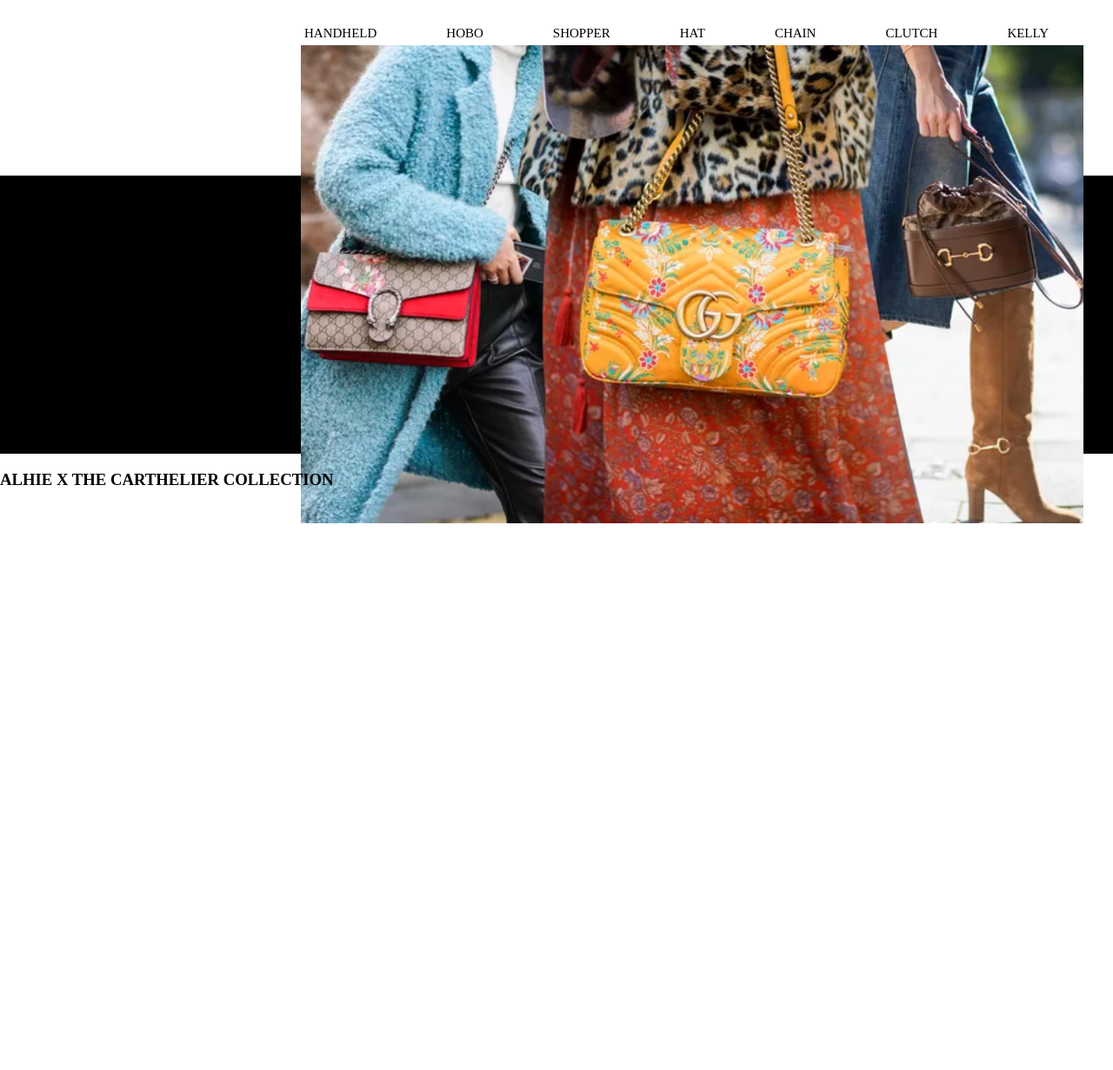
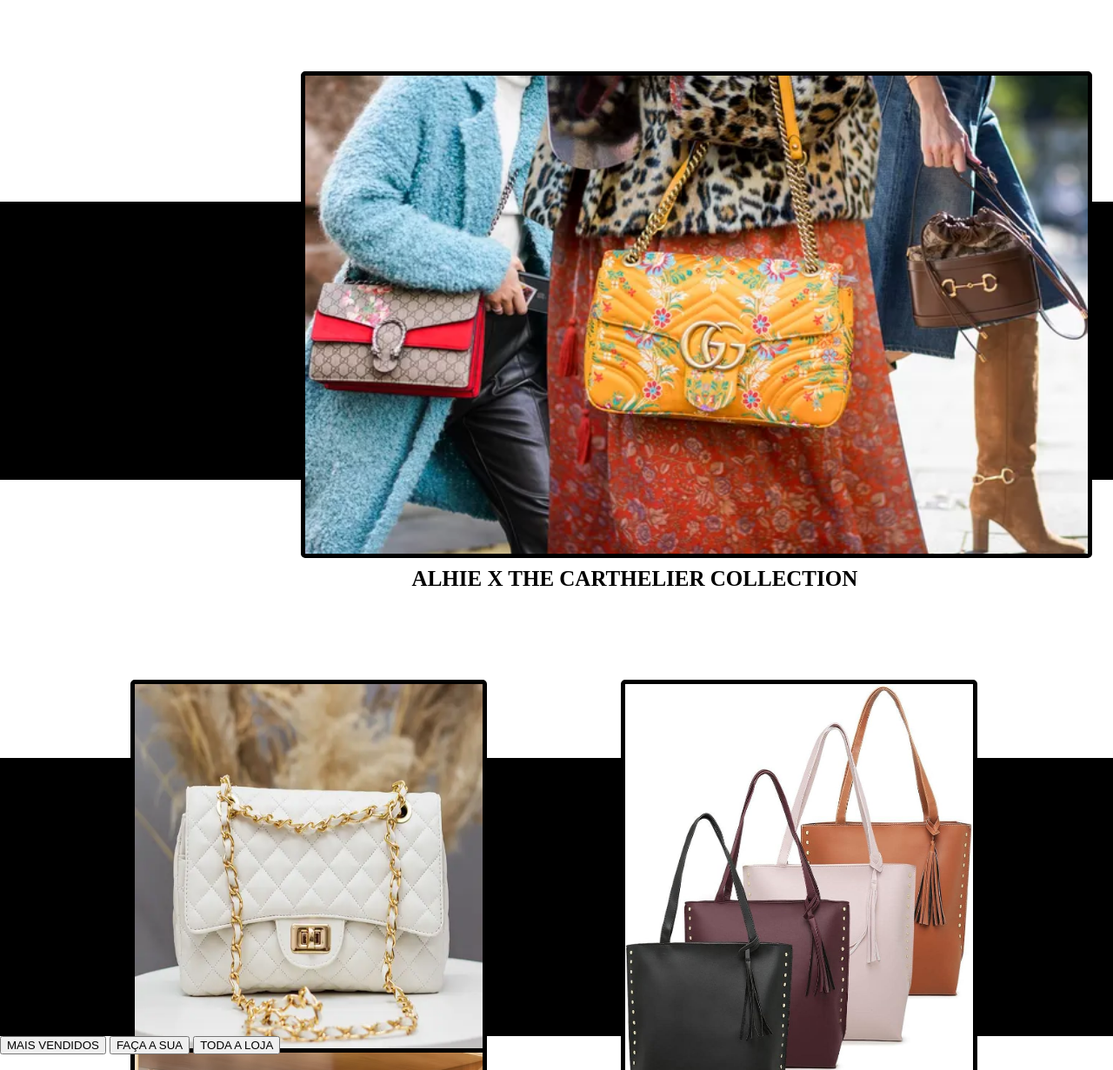
Before and after one commit to rques/Alhie, a plain HTML site: page index.html in a window 1280 px wide. Shown: the part 169-1400 px from the top of the page at 87% size. Before the commit the page ends 800 px from the top, so only its background shows below. Drawn offline with Linux system fonts and the light colour scheme.

Commit message:
Add files via upload

```diff
--- /dev/null
+++ b/css/capa.css
@@ -0,0 +1,66 @@
+body{
+    margin: 0px;
+    padding: 0px;
+    box-sizing: border-box;
+}
+.bolsas{
+    width: 400px;
+    height: 500px;
+    margin-left: 150px;
+    margin-top: -90px;
+    border: 5px black solid;
+    border-radius: 5px;
+
+}
+#card1{
+    width: 100%;
+    height: 320px;
+    background-color: black;
+    margin-top: 9%;
+}
+#card2{
+    width: 100%;
+    height: 320px;
+    background-color: black;
+    margin-top: 15%;
+    gap: 50px;
+
+}
+#titulos{
+
+    display: flex;
+    margin-left: 28px;
+    gap: 670px;
+    margin-top: -20px;
+}
+#textos{
+    display: flex;
+    gap: 80px;
+    margin-left: 350px;
+    margin-top: 35px;
+    font-size: 15px;
+
+}
+#texto3{
+    margin-top: 100px;
+    margin-left: 37%;
+    font-size: 25px;
+}
+#titulo1{
+    font-size: 90px;
+}
+#titulo2{
+    font-size: 45px;
+}
+#titulo3{
+    font-size: 45px;
+}
+#imagem{
+    margin-top: -150px;
+    margin-left: 27%;
+    width: 900px;
+    height: 550px;
+    border: 5px black solid;
+    border-radius: 5px;
+
+}
--- a/index.html
+++ b/index.html
@@ -4,7 +4,7 @@
     <meta charset="UTF-8">
     <meta name="viewport" content="width=device-width, initial-scale=1.0">
     <title>Alhie</title>
-    <link rel="stylesheet" href="./capa.css">
+    <link rel="stylesheet" href="./css/capa.css">
 </head>
 <body>
     <div id="titulos">
@@ -14,7 +14,7 @@
     </div>
 
     <div id="textos">
-        <p>HANDHELD</p>
+        <p>HANDHELD </p>
         <P>HOBO</P>
         <P>SHOPPER</P>
         <P>HAT</P>
@@ -30,5 +30,18 @@
      <img src="../Alhie/imgs/bolsa3.webp" alt="" id="imagem">
     </div>
     <h3 id="texto3">ALHIE X THE CARTHELIER COLLECTION</h3>
+
+    <div id="card2">
+        <img src="../Alhie/imgs/bolsa4.webp" alt="" class="bolsas">
+        <img src="../Alhie/imgs/bolsa5.jpg" alt="" class="bolsas">
+        <img src="../Alhie/imgs/bolsa6.avif" alt="" class="bolsas">
+    </div>
+    <div>
+        <button>MAIS VENDIDOS</button>
+        <button>FAÇA A SUA</button>
+        <button>TODA A LOJA</button>
+    </div>
+
+
 </body>
 </html>
```
Also changed, not shown: html/tela2.html (added, +12 -0 lines), css/FaleConosco.css (added), imgs/bolsa4.webp (added), imgs/bolsa5.jpg (added), imgs/bolsa6.avif (added).
